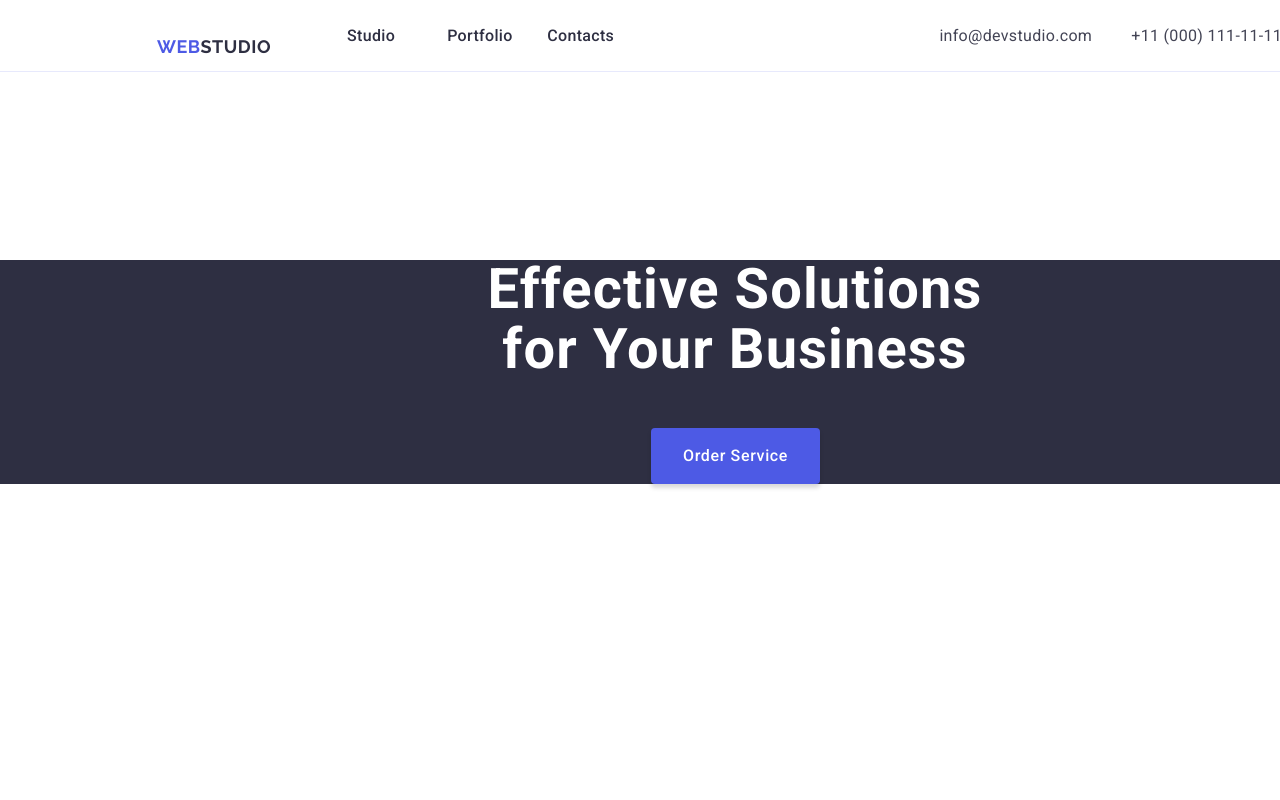
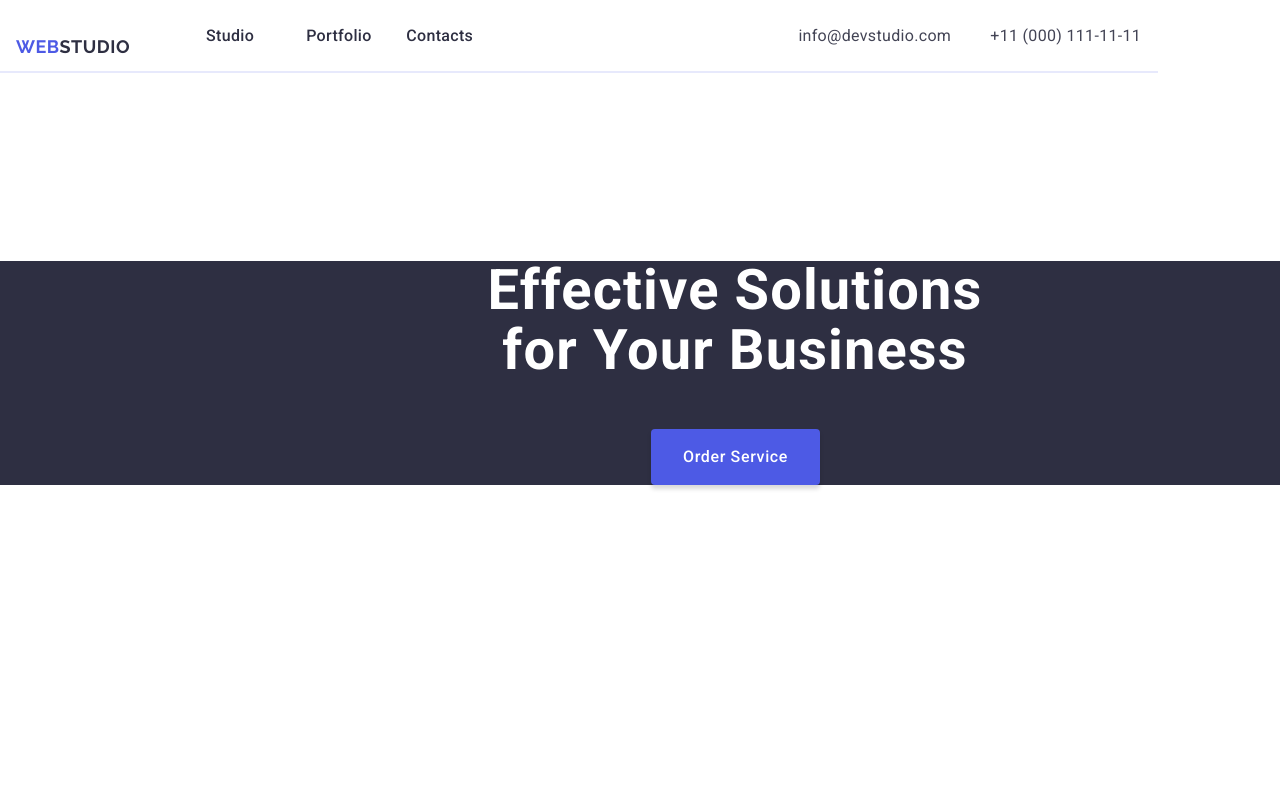
Before and after one commit to MariannaHon/goit-markup-hw-03, a plain HTML site: page index.html in a window 1280 px wide. Shown: the top 800 px of the page. Drawn offline with nearby package versions, Linux system fonts and the light colour scheme.

Commit message:
сщььше-12

```diff
--- a/css/styles.css
+++ b/css/styles.css
@@ -63,16 +63,18 @@ body {
 .menu {
     width: 1158px;
     display: flex;
+    border-bottom: 1px solid #e7e9fc;
 }
 
 header .container {
     display: flex;
-    width: 1440px;
+    width: 1158px;
     height: 72px;
     justify-content: center;
     align-items: center;
     flex-shrink: 0;
     border-bottom: 1px solid #e7e9fc;
+    margin: 0 auto;
 }
 
 .navigation {
```
